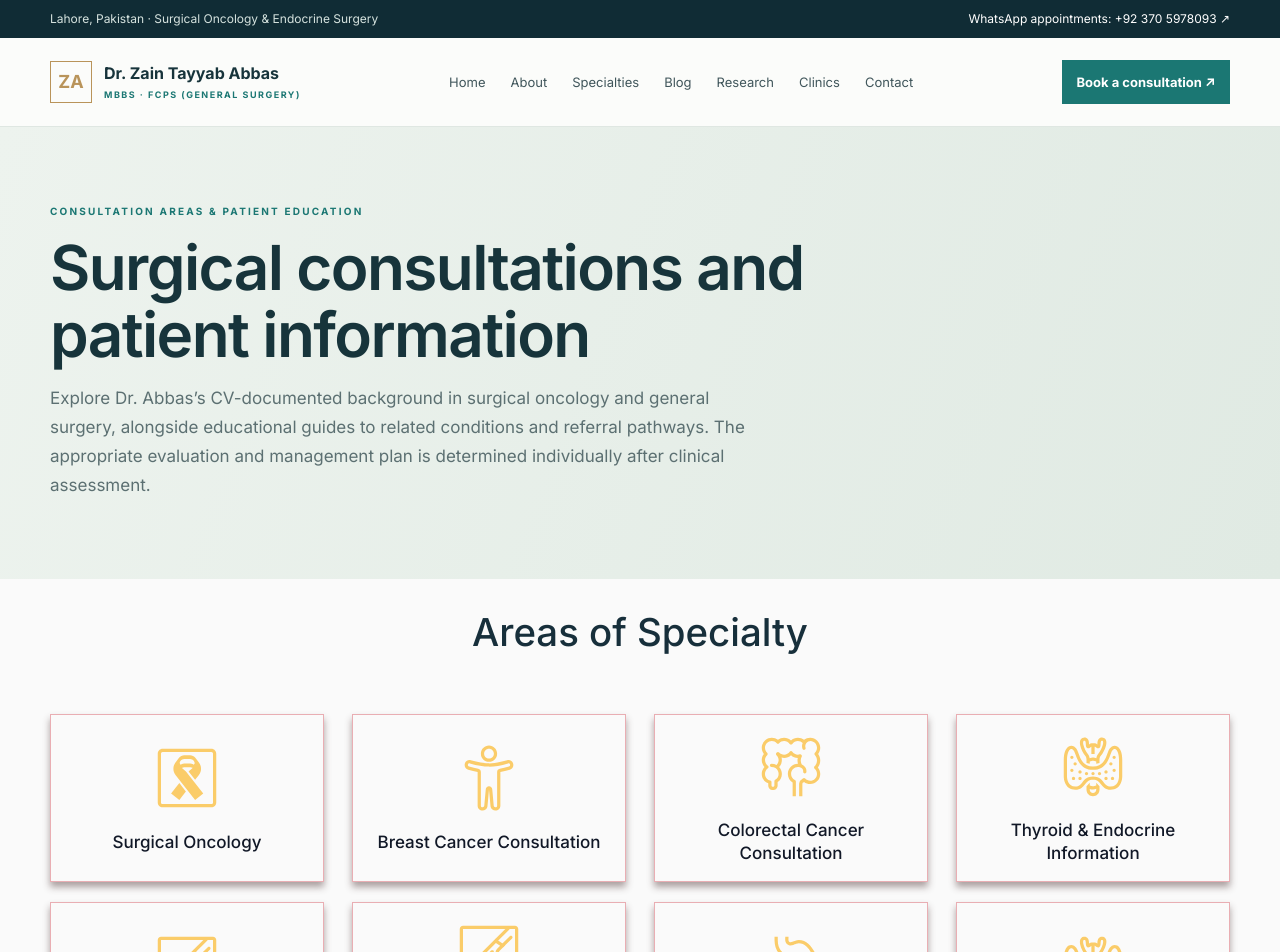
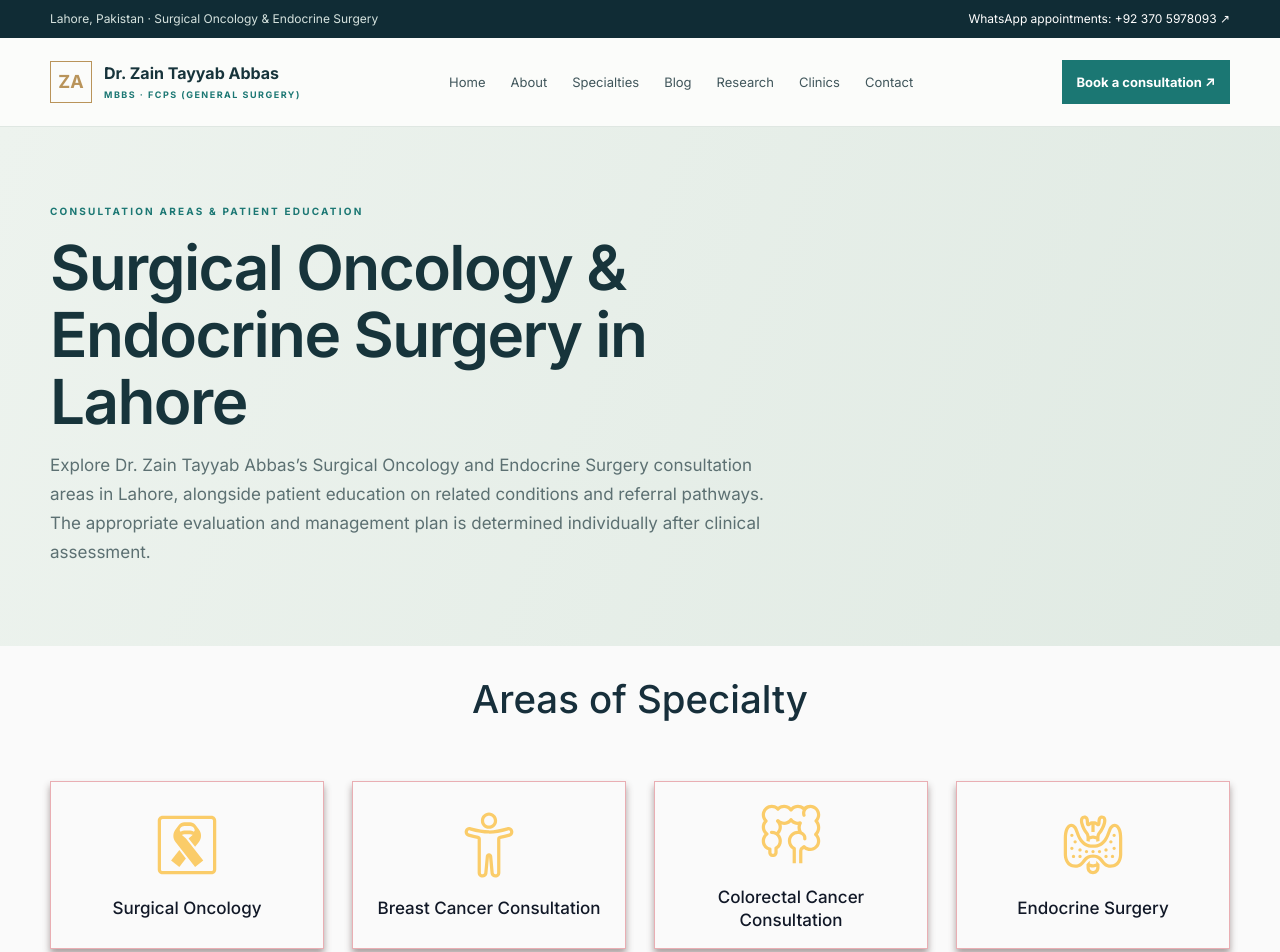
Before and after one commit to franklinctapley-del1122/Drzaintayyababbas, a Next.js app: page /specialties in a window 1280 px wide. Shown: the top 952 px of the page. Built offline with nearby package versions, Linux system fonts and the light colour scheme.

Commit message:
Optimize specialties directory for Lahore specialty searches

```diff
--- a/app/specialties/page.tsx
+++ b/app/specialties/page.tsx
@@ -2,8 +2,8 @@ import Link from "next/link";
 import { Shell, PageHero, CTA } from "../components";
 
 export const metadata = {
-  title: "Surgical Specialties in Lahore",
-  description: "Explore Dr. Zain Tayyab Abbas’s documented surgical oncology and general surgery background, alongside patient education on related conditions and referral pathways in Lahore.",
+  title: "Surgical Oncology & Endocrine Surgery in Lahore",
+  description: "Explore Surgical Oncology and Endocrine Surgery consultation information with Dr. Zain Tayyab Abbas in Lahore, plus patient guides for related conditions.",
   alternates: { canonical: "/specialties" }
 };
 
@@ -11,7 +11,7 @@ const data = [
   ["Surgical Oncology", "Consultation and surgical assessment for cancer-related conditions, with a focus on reviewing diagnosis, pathology, imaging and treatment planning.", "/specialties/surgical-oncology"],
   ["Breast Cancer Consultation", "Understand breast lump assessment, biopsy and pathology reports, breast cancer surgery discussions and lymph node assessment.", "/specialties/breast-cancer-consultation"],
   ["Colorectal Cancer Consultation", "Information about colorectal and gastrointestinal cancer investigations, pathology review and surgical consultation.", "/specialties/colorectal-cancer-consultation"],
-  ["Thyroid & Endocrine Information", "General educational information about thyroid and endocrine conditions, investigations and specialist referral.", "/specialties/endocrine-surgery"],
+  ["Endocrine Surgery", "Consultation information for selected thyroid and parathyroid conditions, based on individual assessment.", "/specialties/endocrine-surgery"],
   ["General Surgery", "Assessment information for abdominal, hernia, gallbladder, appendix and other general surgical concerns.", "/specialties/general-surgery"],
   ["Laparoscopic Surgery Information", "Patient education about minimally invasive approaches, including the importance of individual surgical assessment.", "/specialties/laparoscopic-surgery"],
   ["Gastric Cancer Information", "Understand stomach cancer investigations, biopsy, staging and treatment planning.", "/specialties/gastric-cancer-information"],
@@ -51,7 +51,7 @@ export default function Specialties() {
   return (
     <Shell>
       <main>
-        <PageHero eyebrow="Consultation areas & patient education" title="Surgical consultations and patient information" lead="Explore Dr. Abbas’s CV-documented background in surgical oncology and general surgery, alongside educational guides to related conditions and referral pathways. The appropriate evaluation and management plan is determined individually after clinical assessment." />
+        <PageHero eyebrow="Consultation areas & patient education" title="Surgical Oncology & Endocrine Surgery in Lahore" lead="Explore Dr. Zain Tayyab Abbas’s Surgical Oncology and Endocrine Surgery consultation areas in Lahore, alongside patient education on related conditions and referral pathways. The appropriate evaluation and management plan is determined individually after clinical assessment." />
         <section className="section section-white specialties-cards-section">
           <div className="container">
             <h2 className="specialties-directory-title">Areas of Specialty</h2>
```
